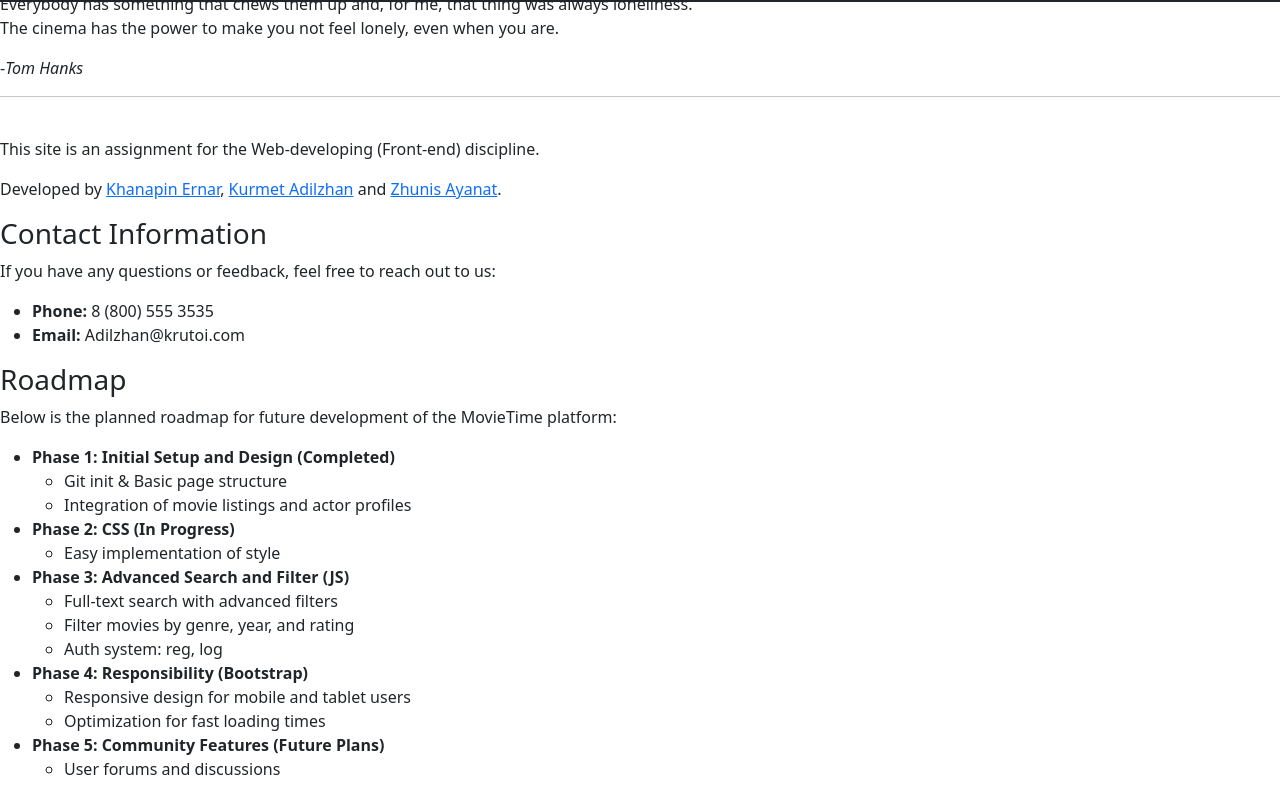
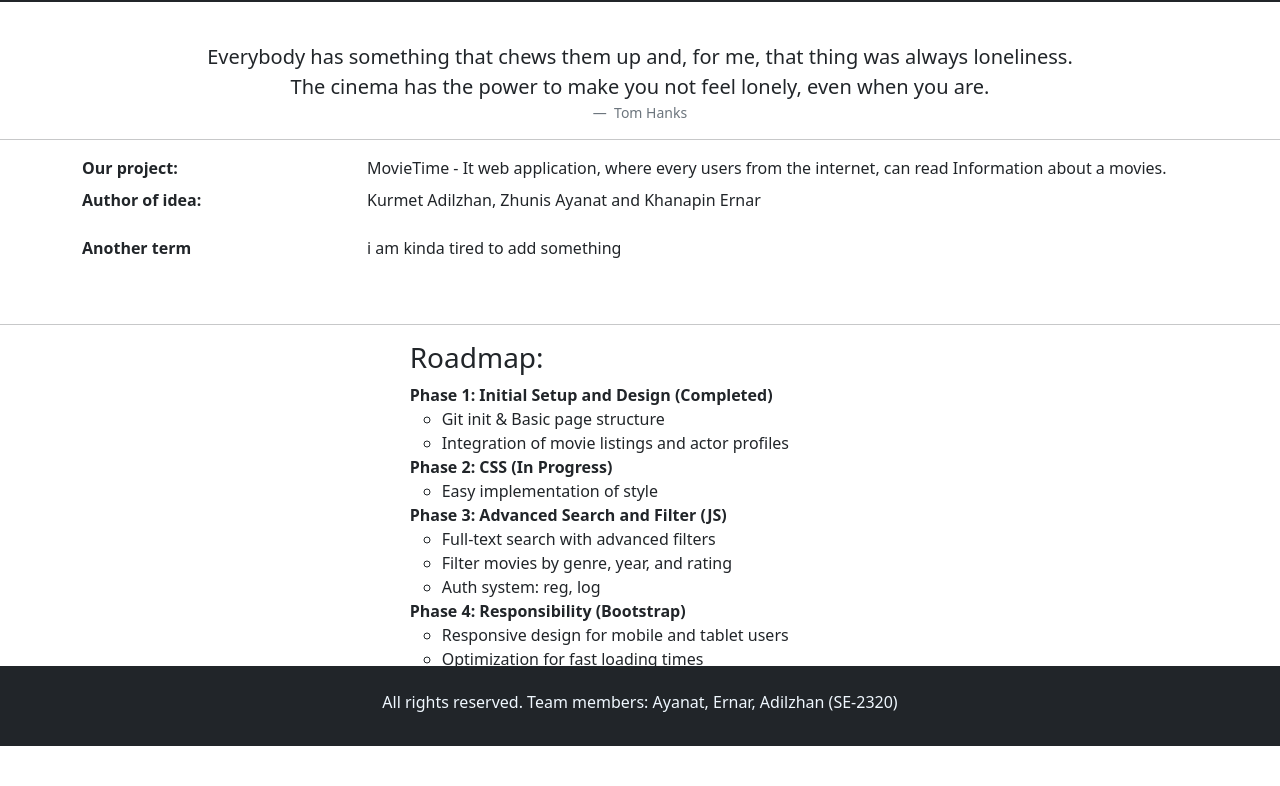
Before and after one commit to barcek2281/MovieTime, a plain HTML site: page about.html in a window 1280 px wide. Shown: the part 54-840 px from the top of the page. Drawn offline with Linux system fonts and the light colour scheme.

Commit message:
about page is ready

```diff
--- a/about.html
+++ b/about.html
@@ -5,6 +5,7 @@
     <meta name="viewport" content="width=device-width, initial-scale=1.0">
     <link rel="stylesheet" href="css/profile.css">
     <link rel="stylesheet" href="css/bootstrap.css">
+    <script src="https://kit.fontawesome.com/1ab0a3d4c2.js" crossorigin="anonymous"></script>
     <link rel="icon" href="image/icons/favicon-16x16.png">
     <title>About - MovieTime</title>
 </head>
@@ -27,15 +28,19 @@
         </div>
     </header>
 
-    <main>
-        <h2>About MovieTime</h2>
-        <div class="quote">
-            <blockquote>Everybody has something that chews them up and, for me, that thing was always loneliness.<br> The cinema has the power to make you not feel lonely, even when you are.</blockquote>
-            <p>-<cite>Tom Hanks</cite></p>
+
+        <div class="container mt-5 pt-5">
+            <figure class="text-center">
+                <blockquote class="blockquote">
+                    <p>Everybody has something that chews them up and, for me, that thing was always loneliness.<br> The cinema has the power to make you not feel lonely, even when you are.</p>
+                </blockquote>
+                <figcaption class="blockquote-footer">
+                    Tom Hanks
+                </figcaption>
+            </figure>
         </div>
-
         <hr>
-        <br>
+<!--
         <p>This site is an assignment for the Web-developing (Front-end) discipline.</p>
         <p>Developed by <a href="https://github.com/bwjson">Khanapin Ernar</a>,  <a href="https://github.com/Marticat">Kurmet Adilzhan</a> and <a href="https://github.com/barcek2281">Zhunis Ayanat</a>.</p>
         <h3>Contact Information</h3>
@@ -78,11 +83,61 @@
                 <li>Personalized recommendations based on viewing history</li>
             </ul>
         </li>
-    </ul>
-	</main>
+    </ul> -->
+
+    <div class="container pb-4">
+        <dl class="row">
+            <dt class="col-sm-3">Our project: </dt>
+            <dd class="col-sm-9">MovieTime - It web application, where every users from the internet, can read Information about a movies. </dd>
+
+            <dt class="col-sm-3">Author of idea:</dt>
+            <dd class="col-sm-9">
+            <p>Kurmet Adilzhan, Zhunis Ayanat and Khanapin Ernar</p>
+            </dd>
+
+            <dt class="col-sm-3">Another term</dt>
+            <dd class="col-sm-9">i am kinda tired to add something</dd>
+        </dl>
+    </div>
+    <hr>
+    <div class="container d-flex mb-5 pb-5">
+            <ul class="list-unstyled mx-auto">
+                <h3>Roadmap: </h3>
+                <li><strong>Phase 1: Initial Setup and Design (Completed)</strong>
+                    <ul>
+                        <li>Git init & Basic page structure</li>
+                        <li>Integration of movie listings and actor profiles</li>
+                    </ul>
+                </li>
+                <li><strong>Phase 2: CSS (In Progress)</strong>
+                    <ul>
+                        <li>Easy implementation of style</li>
+                    </ul>
+                </li>
+                <li><strong>Phase 3: Advanced Search and Filter (JS)</strong>
+                    <ul>
+                        <li>Full-text search with advanced filters</li>
+                        <li>Filter movies by genre, year, and rating</li>
+                        <li>Auth system: reg, log</li>
+                    </ul>
+                </li>
+                <li><strong>Phase 4: Responsibility (Bootstrap)</strong>
+                    <ul>
+                        <li>Responsive design for mobile and tablet users</li>
+                        <li>Optimization for fast loading times</li>
+                    </ul>
+                </li>
+                <li><strong>Phase 5: Community Features (Future Plans)</strong>
+                    <ul>
+                        <li>User forums and discussions</li>
+                        <li>Personalized recommendations based on viewing history</li>
+                    </ul>
+                </li>
+              </ul>
+    </div>
 
 
-    <footer id="footer" class="text-center mt-5 py-4 bg-dark">
+    <footer id="footer" class="footer navbar-fixed-bottom text-center mt-5 py-4 bg-dark">
 		<p>All rights reserved. Team members: Ayanat, Ernar, Adilzhan (SE-2320)</p>
 	</footer>
 
--- a/css/profile.css
+++ b/css/profile.css
@@ -1,6 +1,9 @@
 #footer{
     color:aliceblue;
     height: 80px;
+    position: fixed;
+    width: 100%;
+    bottom: 0;
 }
 
 input.form-control{
```
